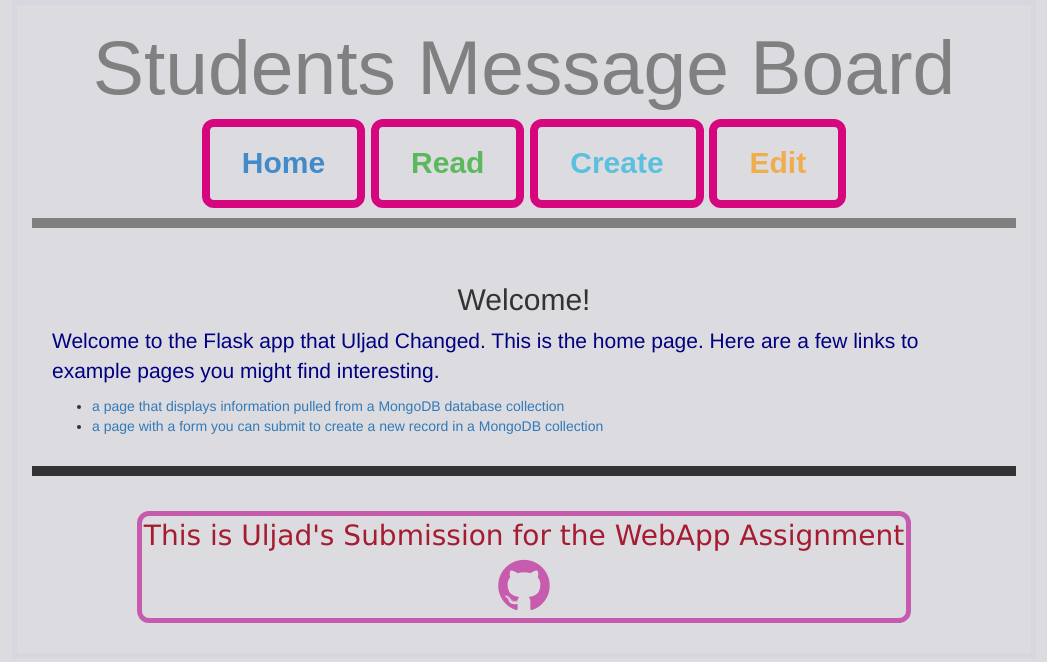
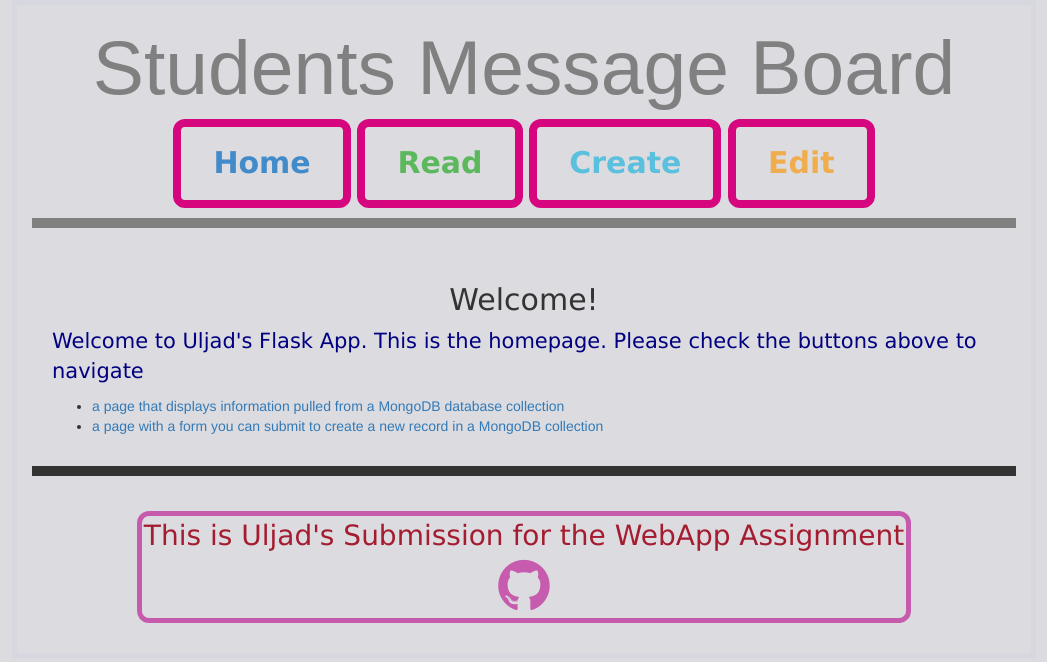
Before and after one commit to uljad/WebAppDemo, a Flask app: page / in a window 1280 px wide. Shown: the top 662 px of the page, without its empty margins (116-1163 px from the left). Run offline with Flask 2, Linux system fonts and the light colour scheme; parts of the project's set-up code (start-up, migrations or seed data) failed here and were passed over; some libraries are stand-ins or nearby versions.

Commit message:
fonts are better

```diff
--- a/static/css/style.css
+++ b/static/css/style.css
@@ -26,6 +26,7 @@ header{
 }
 
 h2{
+  font-family: Verdana, Tahoma, sans-serif, sans-serif;
   text-align: center;
 }
 
@@ -47,6 +48,7 @@ main {
 }
 
 p {
+  font-family: Verdana, Tahoma, sans-serif, sans-serif;
   color: navy;
   font-size: 1.5em;
 }
--- a/templates/index.html
+++ b/templates/index.html
@@ -2,7 +2,7 @@
 
 {% block container %}
 <h2 class="welcome">Welcome!</h2>
-<p>Welcome to the Flask app that Uljad Changed. This is the home page. Here are a few links to example pages you might find interesting.
+<p>Welcome to Uljad's Flask App. This is the homepage. Please check the buttons above to navigate
     <ul>
         <li><a href="{{ url_for('read')}}">a page that displays information pulled from a MongoDB database collection</a></li>
         <li><a href="{{ url_for('create')}}">a page with a form you can submit to create a new record in a MongoDB collection</a></li>
```
